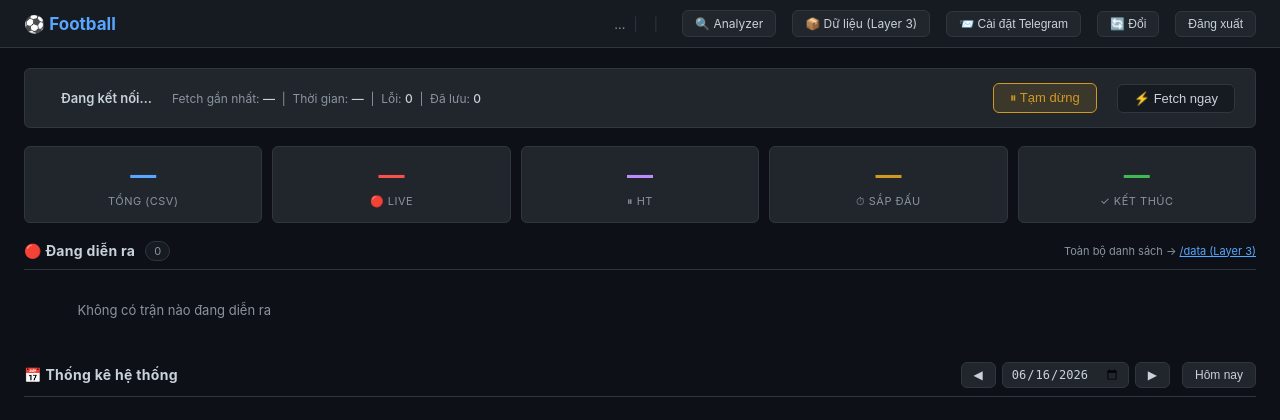
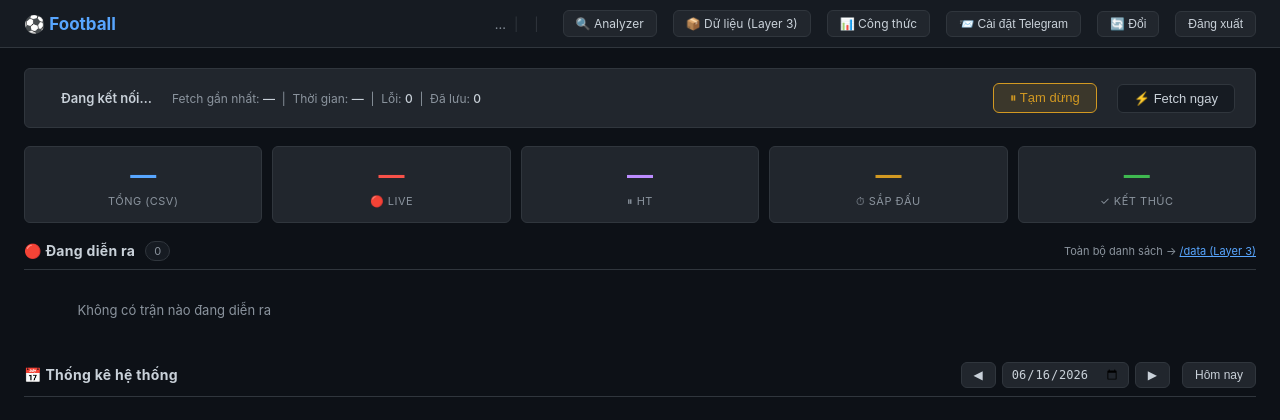
Before and after one commit to millha62727/football-collector, a FastAPI app: template app/templates/dashboard.html in a window 1280 px wide. Shown: the top 420 px of the page. Run offline with FastAPI, Linux system fonts and the light colour scheme; the template is opened without the code that fills it, so the values that code supplies are empty; some libraries are stand-ins or nearby versions.

Commit message:
feat(ui): add Công thức nav link to dashboard header
Dashboard chỉ có Analyzer + Data, user khó tìm /formula. Thêm btn-sm
'📊 Công thức' giữa Data và Telegram button — match convention của 2 link
khác (text-decoration:none, btn-sm class).

match_detail.html không thêm — layout là back button + title, không có
nav row. User vào /formula qua dashboard hoặc data browser.

```diff
--- a/app/templates/dashboard.html
+++ b/app/templates/dashboard.html
@@ -155,6 +155,7 @@ tr:hover td{background:rgba(255,255,255,.025)}
   </div>
   <a href="/analyzer" class="btn-sm" style="text-decoration:none;display:inline-block">🔍 Analyzer</a>
   <a href="/data" class="btn-sm" style="text-decoration:none">📦 Dữ liệu (Layer 3)</a>
+  <a href="/formula" class="btn-sm" style="text-decoration:none">📊 Công thức</a>
   <button class="btn-sm" onclick="openTelegramModal()">📨 Cài đặt Telegram</button>
   <button class="btn-sm" onclick="goDisguise()">🔄 Đổi</button>
   <form method="post" action="/logout" style="margin:0">
```
